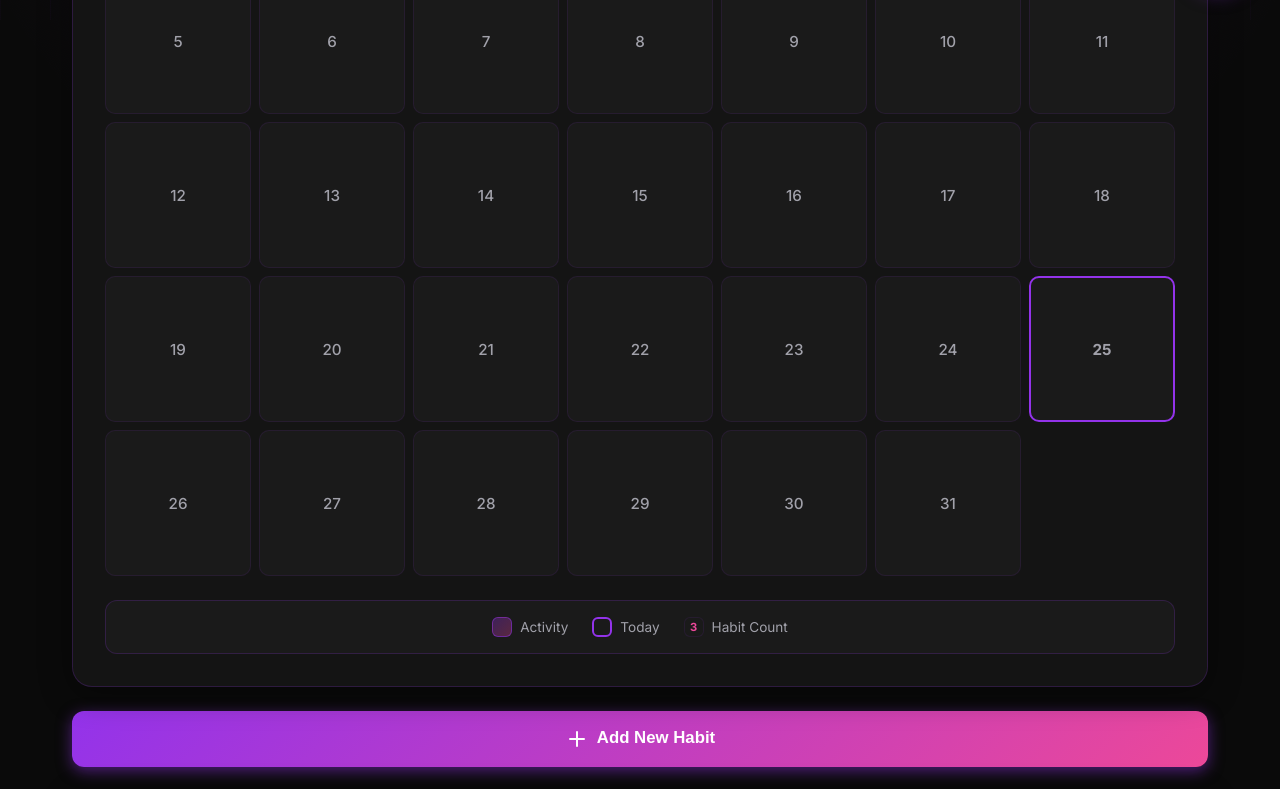
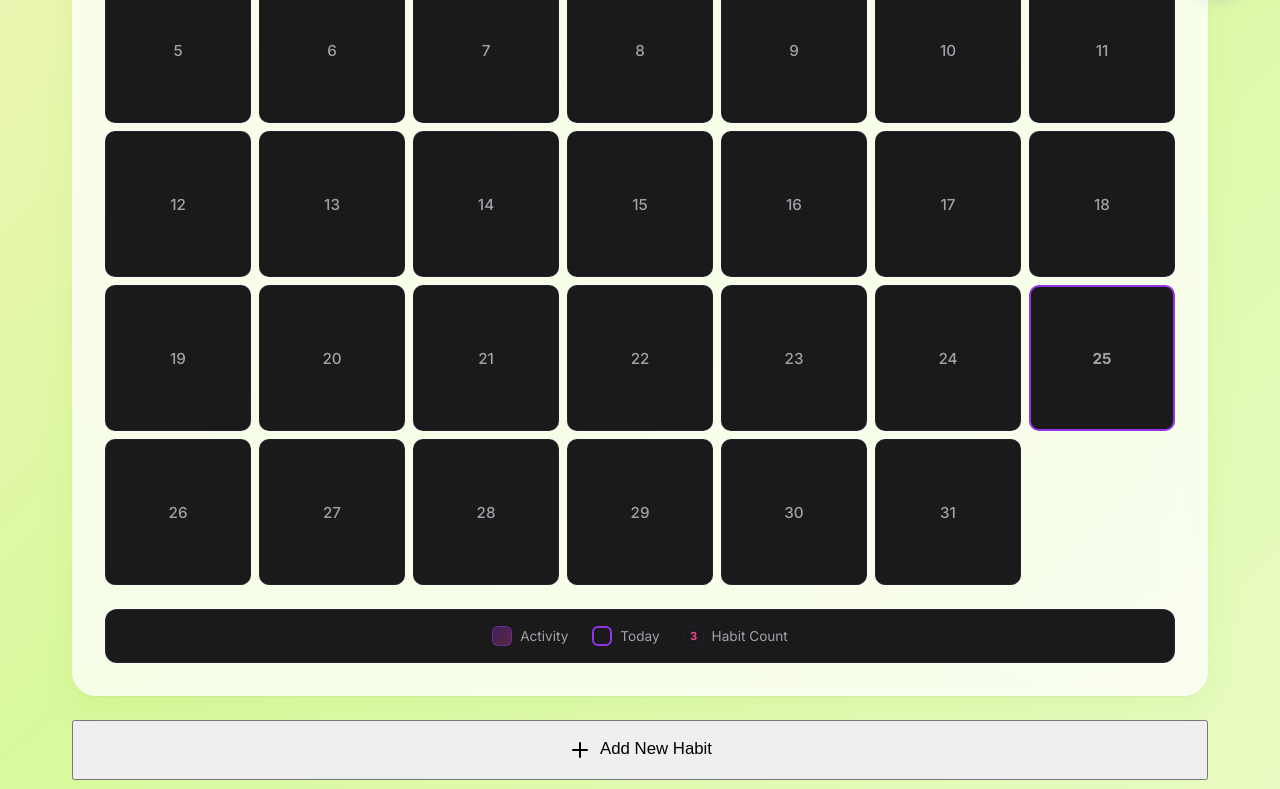
Before and after one commit to balramsinghraghav1/mindtrack-frontend, a React (Vite) app: page /dashboard in a window 1280 px wide. Shown: the part 780-1569 px from the top of the page. Built offline with nearby package versions, Linux system fonts and the light colour scheme; no server answers; the database is empty; sample sign-in values are in the browser's storage.

Commit message:
Update globals.css

```diff
--- a/src/styles/globals.css
+++ b/src/styles/globals.css
@@ -1,20 +1,32 @@
-/* Sexy Black UI - Pulse Theme */
+/* Natural Growth Theme - Yellow, Green, White, Brown */
 
 @import url('https://fonts.googleapis.com/css2?family=Inter:wght@300;400;500;600;700;800&display=swap');
 
 :root {
-  /* Sexy Black Palette */
-  --black-bg: #0a0a0a;
-  --black-card: #141414;
-  --black-lighter: #1a1a1a;
-  --neon-purple: #9333ea;
-  --neon-pink: #ec4899;
-  --neon-cyan: #06b6d4;
-  --neon-green: #10b981;
-  --text-primary: #ffffff;
-  --text-secondary: #a1a1aa;
-  --glow-purple: rgba(147, 51, 234, 0.5);
-  --glow-pink: rgba(236, 72, 153, 0.5);
+  /* Natural Color Palette */
+  --nature-bg: #f8f9f0;
+  --nature-dark: #2d3319;
+  --glass-white: rgba(255, 255, 255, 0.85);
+  --glass-light: rgba(255, 255, 255, 0.6);
+
+  /* Primary Colors */
+  --energy-yellow: #fbbf24;
+  --growth-green: #84cc16;
+  --deep-green: #16a34a;
+  --warm-brown: #92400e;
+  --earth-brown: #78350f;
+
+  /* Accent Colors */
+  --success-green: #22c55e;
+  --warning-yellow: #eab308;
+  --text-dark: #1c1917;
+  --text-medium: #57534e;
+  --text-light: #78716c;
+
+  /* Gradients */
+  --energy-gradient: linear-gradient(135deg, #fbbf24 0%, #84cc16 100%);
+  --growth-gradient: linear-gradient(135deg, #84cc16 0%, #16a34a 100%);
+  --warm-gradient: linear-gradient(135deg, #fbbf24 0%, #f59e0b 100%);
 }
 
 * {
@@ -25,21 +37,21 @@
 
 body {
   font-family: 'Inter', -apple-system, BlinkMacSystemFont, 'Segoe UI', sans-serif;
-  background: var(--black-bg);
+  background: linear-gradient(135deg, #fef3c7 0%, #d9f99d 50%, #ecfccb 100%);
   min-height: 100vh;
-  color: var(--text-primary);
+  color: var(--text-dark);
   overflow-x: hidden;
 }
 
-/* Animated Grid Background */
-.black-bg {
+/* Animated Nature Background */
+.nature-bg {
   position: relative;
   min-height: 100vh;
-  background: var(--black-bg);
+  background: linear-gradient(135deg, #fef3c7 0%, #d9f99d 50%, #ecfccb 100%);
   overflow-x: hidden;
 }
 
-.black-bg::before {
+.nature-bg::before {
   content: '';
   position: fixed;
   top: 0;
@@ -47,175 +59,188 @@ body {
   width: 100%;
   height: 100%;
   background-image:
-    linear-gradient(rgba(147, 51, 234, 0.03) 1px, transparent 1px),
-    linear-gradient(90deg, rgba(147, 51, 234, 0.03) 1px, transparent 1px);
-  background-size: 50px 50px;
-  z-index: 0;
+    radial-gradient(circle at 20% 50%, rgba(251, 191, 36, 0.1) 0%, transparent 50%),
+    radial-gradient(circle at 80% 80%, rgba(132, 204, 22, 0.1) 0%, transparent 50%);
+  animation: float 20s ease-in-out infinite;
   pointer-events: none;
 }
 
-.black-bg::after {
-  content: '';
-  position: fixed;
-  top: -50%;
-  left: -50%;
-  width: 200%;
-  height: 200%;
-  background: radial-gradient(circle at 50% 50%, rgba(147, 51, 234, 0.1) 0%, transparent 50%);
-  animation: rotate-glow 20s linear infinite;
-  z-index: 0;
-  pointer-events: none;
+@keyframes float {
+  0%, 100% { transform: translate(0, 0); }
+  25% { transform: translate(10px, -10px); }
+  50% { transform: translate(-10px, 10px); }
+  75% { transform: translate(10px, 10px); }
 }
 
-@keyframes rotate-glow {
-  0% { transform: rotate(0deg); }
-  100% { transform: rotate(360deg); }
-}
-
-/* Glass Card Effect */
+/* Glass Card - Premium Glassmorphism */
 .glass-card {
   position: relative;
-  z-index: 10;
-  background: var(--black-card);
-  border-radius: 20px;
-  border: 1px solid rgba(147, 51, 234, 0.2);
+  background: rgba(255, 255, 255, 0.75);
+  backdrop-filter: blur(20px);
+  -webkit-backdrop-filter: blur(20px);
+  border-radius: 24px;
+  border: 1px solid rgba(255, 255, 255, 0.4);
+  box-shadow:
+    0 8px 32px rgba(132, 204, 22, 0.1),
+    0 1px 2px rgba(0, 0, 0, 0.05),
+    inset 0 1px 0 rgba(255, 255, 255, 0.6);
   padding: 2rem;
-  transition: all 0.3s ease;
-  box-shadow: 0 8px 32px rgba(0, 0, 0, 0.4);
+  transition: all 0.4s cubic-bezier(0.4, 0, 0.2, 1);
 }
 
 .glass-card:hover {
-  border-color: rgba(147, 51, 234, 0.4);
-  box-shadow: 0 8px 32px rgba(147, 51, 234, 0.2);
-  transform: translateY(-2px);
+  transform: translateY(-4px);
+  box-shadow:
+    0 20px 40px rgba(132, 204, 22, 0.15),
+    0 4px 8px rgba(0, 0, 0, 0.1),
+    inset 0 1px 0 rgba(255, 255, 255, 0.8);
+  border-color: rgba(251, 191, 36, 0.4);
 }
 
-.glass-card * {
-  position: relative;
-  z-index: 1;
-}
-
-/* Neon Button */
-.neon-button {
-  background: linear-gradient(135deg, var(--neon-purple), var(--neon-pink));
+/* Energy Button */
+.energy-button {
+  background: var(--energy-gradient);
   border: none;
-  border-radius: 12px;
+  border-radius: 16px;
   padding: 12px 28px;
   color: white;
   font-weight: 600;
   font-size: 1rem;
   cursor: pointer;
   transition: all 0.3s ease;
-  box-shadow: 0 4px 15px var(--glow-purple);
+  box-shadow:
+    0 4px 15px rgba(251, 191, 36, 0.4),
+    0 1px 3px rgba(0, 0, 0, 0.1);
   position: relative;
   overflow: hidden;
 }
 
-.neon-button::before {
+.energy-button::before {
   content: '';
   position: absolute;
   top: 0;
   left: -100%;
   width: 100%;
   height: 100%;
-  background: linear-gradient(90deg, transparent, rgba(255, 255, 255, 0.3), transparent);
+  background: linear-gradient(90deg, transparent, rgba(255, 255, 255, 0.4), transparent);
   transition: left 0.5s;
 }
 
-.neon-button:hover::before {
+.energy-button:hover::before {
   left: 100%;
 }
 
-.neon-button:hover {
-  transform: translateY(-2px);
-  box-shadow: 0 6px 20px var(--glow-pink);
+.energy-button:hover {
+  transform: translateY(-2px) scale(1.02);
+  box-shadow:
+    0 8px 25px rgba(251, 191, 36, 0.5),
+    0 2px 6px rgba(0, 0, 0, 0.15);
 }
 
-.neon-button:active {
-  transform: translateY(0);
+.energy-button:active {
+  transform: translateY(0) scale(0.98);
 }
 
-.neon-button:disabled {
-  opacity: 0.5;
+.energy-button:disabled {
+  opacity: 0.6;
   cursor: not-allowed;
+  transform: none;
+}
+
+/* Growth Button */
+.growth-button {
+  background: var(--growth-gradient);
+  border: none;
+  border-radius: 16px;
+  padding: 12px 28px;
+  color: white;
+  font-weight: 600;
+  font-size: 1rem;
+  cursor: pointer;
+  transition: all 0.3s ease;
+  box-shadow: 0 4px 15px rgba(132, 204, 22, 0.4);
+}
+
+.growth-button:hover {
+  transform: translateY(-2px);
+  box-shadow: 0 8px 25px rgba(132, 204, 22, 0.5);
 }
 
 /* Secondary Button */
 .secondary-button {
-  background: var(--black-lighter);
-  border: 1px solid rgba(147, 51, 234, 0.3);
-  border-radius: 12px;
+  background: rgba(255, 255, 255, 0.9);
+  border: 2px solid var(--growth-green);
+  border-radius: 16px;
   padding: 12px 28px;
-  color: var(--neon-purple);
+  color: var(--deep-green);
   font-weight: 600;
   font-size: 1rem;
   cursor: pointer;
   transition: all 0.3s ease;
+  backdrop-filter: blur(10px);
 }
 
 .secondary-button:hover {
-  background: rgba(147, 51, 234, 0.1);
-  border-color: var(--neon-purple);
+  background: rgba(132, 204, 22, 0.1);
+  border-color: var(--deep-green);
+  transform: translateY(-2px);
 }
 
 /* Input Fields */
-.neon-input {
+.nature-input {
   width: 100%;
   padding: 14px 18px;
-  background: var(--black-lighter);
-  border: 1px solid rgba(147, 51, 234, 0.3);
-  border-radius: 12px;
-  color: white;
+  background: rgba(255, 255, 255, 0.95);
+  border: 2px solid rgba(132, 204, 22, 0.2);
+  border-radius: 16px;
+  color: var(--text-dark);
   font-size: 1rem;
   transition: all 0.3s ease;
   outline: none;
   font-family: inherit;
+  box-shadow: 0 2px 8px rgba(0, 0, 0, 0.05);
 }
 
-.neon-input::placeholder {
-  color: var(--text-secondary);
+.nature-input::placeholder {
+  color: var(--text-light);
 }
 
-.neon-input:focus {
-  background: var(--black-card);
-  border-color: var(--neon-purple);
-  box-shadow: 0 0 20px var(--glow-purple);
-}
-
-.neon-input:-webkit-autofill,
-.neon-input:-webkit-autofill:hover,
-.neon-input:-webkit-autofill:focus {
-  -webkit-text-fill-color: white;
-  -webkit-box-shadow: 0 0 0px 1000px var(--black-lighter) inset;
-  transition: background-color 5000s ease-in-out 0s;
+.nature-input:focus {
+  background: white;
+  border-color: var(--growth-green);
+  box-shadow:
+    0 0 0 4px rgba(132, 204, 22, 0.1),
+    0 4px 12px rgba(0, 0, 0, 0.08);
 }
 
 /* Habit Card */
 .habit-card {
-  background: var(--black-card);
-  border-radius: 16px;
+  background: rgba(255, 255, 255, 0.85);
+  backdrop-filter: blur(10px);
+  border-radius: 20px;
   padding: 1.25rem;
   margin-bottom: 1rem;
-  border: 1px solid rgba(147, 51, 234, 0.2);
+  border: 1px solid rgba(132, 204, 22, 0.2);
   transition: all 0.3s ease;
   display: flex;
   align-items: center;
   gap: 1rem;
+  box-shadow: 0 2px 12px rgba(132, 204, 22, 0.08);
 }
 
 .habit-card:hover {
-  border-color: rgba(147, 51, 234, 0.5);
-  background: var(--black-lighter);
-  transform: translateX(5px);
-  box-shadow: 0 4px 20px var(--glow-purple);
+  background: rgba(255, 255, 255, 0.95);
+  border-color: var(--growth-green);
+  transform: translateX(8px);
+  box-shadow: 0 4px 20px rgba(132, 204, 22, 0.15);
 }
 
 .habit-checkbox {
   width: 28px;
   height: 28px;
   border-radius: 50%;
-  border: 2px solid rgba(147, 51, 234, 0.5);
-  background: transparent;
+  border: 2.5px solid var(--growth-green);
+  background: white;
   cursor: pointer;
   transition: all 0.3s ease;
   position: relative;
@@ -223,14 +248,21 @@ body {
 }
 
 .habit-checkbox:hover {
-  border-color: var(--neon-purple);
-  box-shadow: 0 0 15px var(--glow-purple);
+  border-color: var(--deep-green);
+  transform: scale(1.1);
+  box-shadow: 0 0 15px rgba(132, 204, 22, 0.3);
 }
 
 .habit-checkbox.checked {
-  background: linear-gradient(135deg, var(--neon-purple), var(--neon-pink));
-  border-color: var(--neon-purple);
-  box-shadow: 0 0 20px var(--glow-purple);
+  background: var(--energy-gradient);
+  border-color: var(--energy-yellow);
+  box-shadow: 0 0 20px rgba(251, 191, 36, 0.4);
+  animation: checkBounce 0.4s ease;
+}
+
+@keyframes checkBounce {
+  0%, 100% { transform: scale(1); }
+  50% { transform: scale(1.2); }
 }
 
 .habit-checkbox.checked::after {
@@ -249,44 +281,48 @@ body {
   display: inline-flex;
   align-items: center;
   gap: 0.5rem;
-  background: linear-gradient(135deg, var(--neon-pink), var(--neon-purple));
+  background: var(--warm-gradient);
   padding: 6px 14px;
   border-radius: 20px;
   font-weight: 600;
   font-size: 0.85rem;
-  box-shadow: 0 4px 15px var(--glow-pink);
+  color: white;
+  box-shadow: 0 4px 15px rgba(251, 191, 36, 0.3);
 }
 
 /* Stats Card */
 .stats-card {
-  background: var(--black-lighter);
-  border: 1px solid rgba(147, 51, 234, 0.3);
-  padding: 1.25rem;
-  border-radius: 16px;
+  background: rgba(255, 255, 255, 0.9);
+  backdrop-filter: blur(10px);
+  border: 1px solid rgba(132, 204, 22, 0.2);
+  padding: 1.5rem;
+  border-radius: 20px;
   text-align: center;
   transition: all 0.3s ease;
+  box-shadow: 0 4px 16px rgba(132, 204, 22, 0.1);
 }
 
 .stats-card:hover {
-  border-color: var(--neon-purple);
-  box-shadow: 0 4px 20px var(--glow-purple);
-  transform: translateY(-3px);
+  border-color: var(--growth-green);
+  box-shadow: 0 8px 24px rgba(132, 204, 22, 0.2);
+  transform: translateY(-4px);
 }
 
 .stats-card-value {
-  font-size: 2rem;
-  font-weight: 700;
-  background: linear-gradient(135deg, var(--neon-purple), var(--neon-pink));
+  font-size: 2.5rem;
+  font-weight: 800;
+  background: var(--energy-gradient);
   -webkit-background-clip: text;
   -webkit-text-fill-color: transparent;
   background-clip: text;
   margin: 0.5rem 0;
+  line-height: 1;
 }
 
 .stats-card-label {
   font-size: 0.85rem;
-  color: var(--text-secondary);
-  font-weight: 500;
+  color: var(--text-medium);
+  font-weight: 600;
   text-transform: uppercase;
   letter-spacing: 0.5px;
 }
@@ -302,7 +338,7 @@ body {
 .loading-wave span {
   width: 12px;
   height: 12px;
-  background: linear-gradient(135deg, var(--neon-purple), var(--neon-pink));
+  background: var(--energy-gradient);
   border-radius: 50%;
   animation: wave 1.2s ease-in-out infinite;
 }
@@ -316,23 +352,19 @@ body {
 }
 
 @keyframes wave {
-  0%, 100% {
-    transform: translateY(0);
-  }
-  50% {
-    transform: translateY(-15px);
-  }
+  0%, 100% { transform: translateY(0); }
+  50% { transform: translateY(-15px); }
 }
 
 /* Pulse Animation */
 @keyframes pulse-glow {
   0%, 100% {
     transform: scale(1);
-    filter: drop-shadow(0 0 5px var(--glow-purple));
+    filter: drop-shadow(0 0 8px rgba(251, 191, 36, 0.4));
   }
   50% {
     transform: scale(1.05);
-    filter: drop-shadow(0 0 20px var(--glow-pink));
+    filter: drop-shadow(0 0 20px rgba(132, 204, 22, 0.6));
   }
 }
 
@@ -355,16 +387,54 @@ body {
 }
 
 ::-webkit-scrollbar-track {
-  background: var(--black-bg);
+  background: rgba(255, 255, 255, 0.3);
+  border-radius: 10px;
 }
 
 ::-webkit-scrollbar-thumb {
-  background: linear-gradient(135deg, var(--neon-purple), var(--neon-pink));
+  background: var(--growth-gradient);
   border-radius: 10px;
 }
 
 ::-webkit-scrollbar-thumb:hover {
-  background: linear-gradient(135deg, var(--neon-pink), var(--neon-purple));
+  background: var(--energy-gradient);
+}
+
+/* Success Animation Container */
+.success-animation {
+  position: fixed;
+  top: 0;
+  left: 0;
+  width: 100%;
+  height: 100%;
+  display: flex;
+  align-items: center;
+  justify-content: center;
+  background: rgba(255, 255, 255, 0.95);
+  backdrop-filter: blur(10px);
+  z-index: 9999;
+  animation: fadeIn 0.3s ease;
+}
+
+@keyframes fadeIn {
+  from { opacity: 0; }
+  to { opacity: 1; }
+}
+
+/* Confetti */
+.confetti {
+  position: absolute;
+  width: 10px;
+  height: 10px;
+  background: var(--energy-yellow);
+  animation: confettiFall 3s ease-out forwards;
+}
+
+@keyframes confettiFall {
+  to {
+    transform: translateY(100vh) rotate(360deg);
+    opacity: 0;
+  }
 }
 
 /* Responsive */
@@ -375,9 +445,10 @@ body {
 
   .glass-card {
     padding: 1.5rem;
+    border-radius: 20px;
   }
 
   .stats-card-value {
-    font-size: 1.5rem;
+    font-size: 2rem;
   }
 }
```
